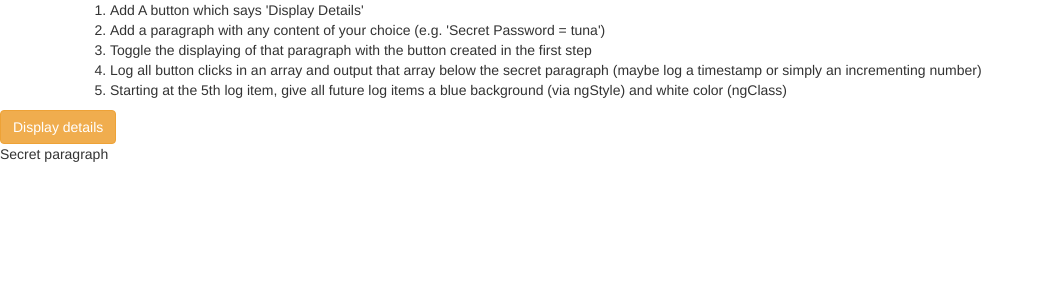
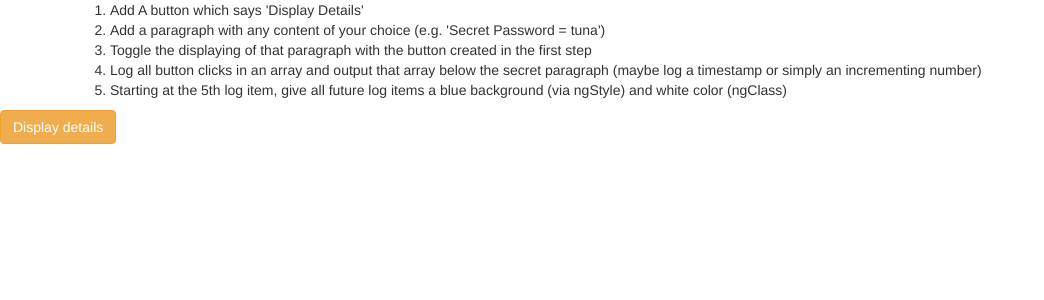
Before and after one commit to ingekn/Angular-project, an Angular app in the folder my-first-project/: page / in a window 1280 px wide. Shown: the top 300 px of the page, without its empty margins (0-1044 px from the left). Built offline with nearby package versions, Linux system fonts and the light colour scheme.

Commit message:
Using ngIf to Output paragpraph on button click

```diff
--- a/my-first-project/src/app/app.component.html
+++ b/my-first-project/src/app/app.component.html
@@ -29,5 +29,7 @@
     </div>
   </div>
 </div>
-<button class="btn btn-warning">Display details</button>
-<p>Secret paragraph</p>
+<button class="btn btn-warning" (click)="onClickButton()">
+  Display details
+</button>
+<p *ngIf="clickedButton">Secret paragraph</p>
--- a/my-first-project/src/app/app.component.ts
+++ b/my-first-project/src/app/app.component.ts
@@ -7,4 +7,8 @@ import { Component } from '@angular/core';
 })
 export class AppComponent {
   title = 'My first app';
+  clickedButton = false;
+  onClickButton() {
+    this.clickedButton = true;
+  }
 }
```
